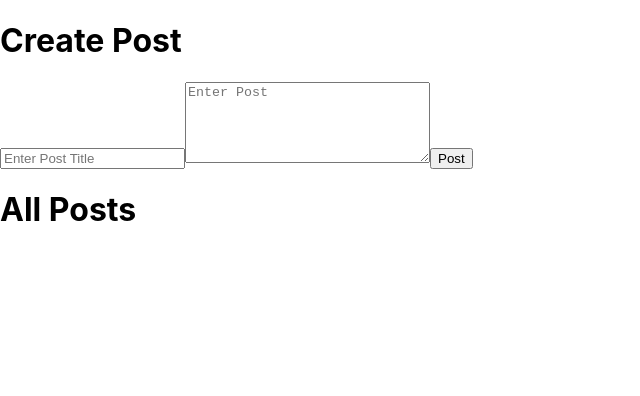
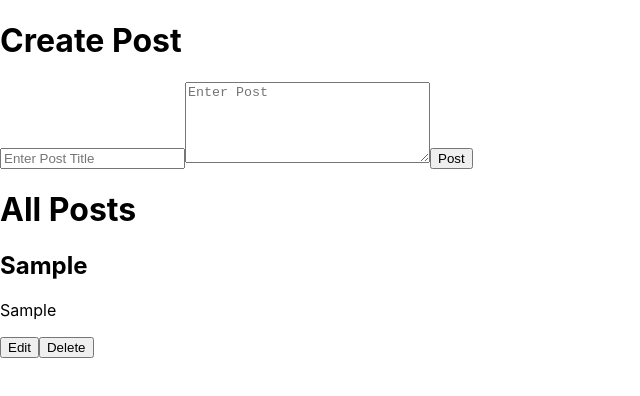
Before and after one commit to polevoyd/crud-redux-example, a React (Create React App) app: page / in a window 1280 px wide. Both pictures are taken after typing "Sample", "Sample" into the empty fields and a click on the button "Post". Shown: the top 396 px of the page, without its empty margins (0-640 px from the left). Built offline with nearby package versions, Linux system fonts and the light colour scheme.

Commit message:
initial commit

```diff
--- a/src/AllPost.js
+++ b/src/AllPost.js
@@ -1,4 +1,6 @@
 import React from 'react';
+import {connect} from 'react-redux';
+import Post from './Post';
 
 class AllPost extends React.Component {
 
@@ -6,9 +8,16 @@ class AllPost extends React.Component {
         return (
             <div>
                 <h1>All Posts</h1>
+                {this.props.posts.map((post) => <Post key={post.id} post={post} />)}
             </div>
         );
     }
 }
 
-export default AllPost;
+const mapToStateProps = (state) => {
+    return {
+        posts: state
+    }
+}
+
+export default connect(mapToStateProps)(AllPost);
--- /dev/null
+++ b/src/Post.js
@@ -0,0 +1,16 @@
+import React from 'react';
+import { connect } from 'react-redux';
+
+class Post extends React.Component {
+    render() {
+        return(<div>
+        <h2>{this.props.post.title}</h2>
+        <p>{this.props.post.message}</p>
+        <button>Edit</button>
+        <button>Delete</button>
+    </div>);
+    }
+
+}
+
+export default connect()(Post);
--- a/src/PostForm.js
+++ b/src/PostForm.js
@@ -38,6 +38,7 @@ class PostForm extends React.Component {
 // connect() returns a function which takes in your current component
 // as an argument and returns a new component with dispatch method as it’s prop.
 
+// connect() passing state as props to a Component
 export default connect()(PostForm);
 
 // export default PostForm;
```
